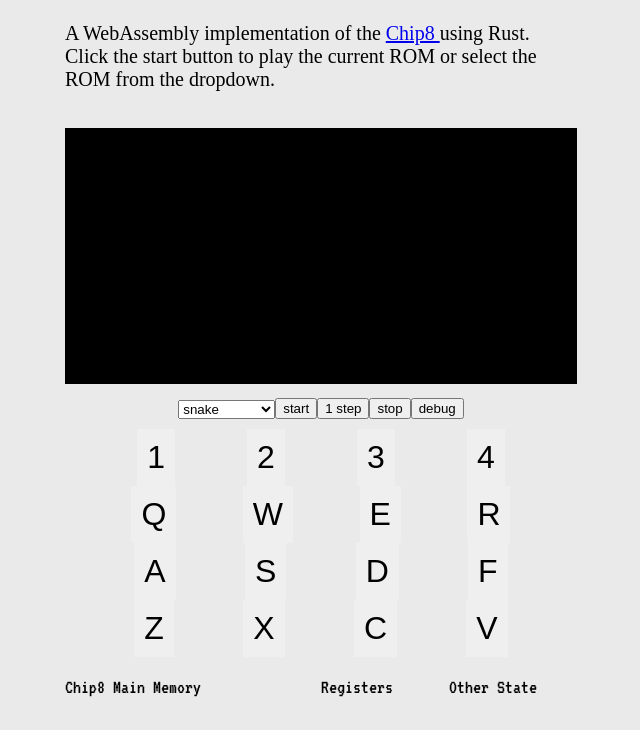
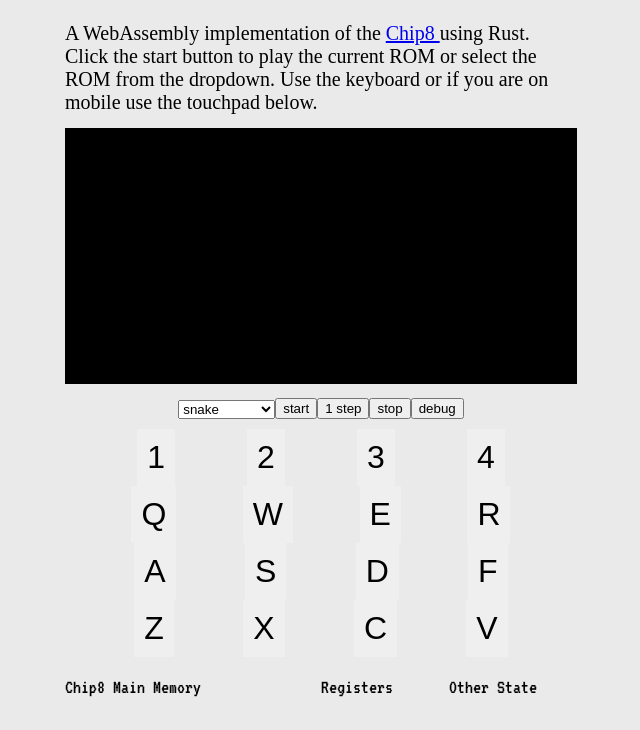
Before and after one commit to Dmarcano/rustChip8, a website built with webpack: page wasm-chip8/www/index.html in a window 1280 px wide. Shown: the part 70-800 px from the top of the page, without its empty margins (319-959 px from the left). Built offline with nearby package versions, Linux system fonts and the light colour scheme; files whose address does not match are found by name; what wasm_chip8 would draw is missing.

Commit message:
update html chip8 description

```diff
--- a/wasm-chip8/www/index.html
+++ b/wasm-chip8/www/index.html
@@ -102,7 +102,7 @@
           <h2>Chip8 Emulator</h2>
 
           <p>A WebAssembly implementation of the <a href="https://en.wikipedia.org/wiki/CHIP-8"> Chip8 </a> using Rust. Click the start button to play the current
-          ROM or select the ROM from the dropdown.
+          ROM or select the ROM from the dropdown. Use the keyboard or if you are on mobile use the touchpad below.
           </p>
         </div>
       </header>
```
